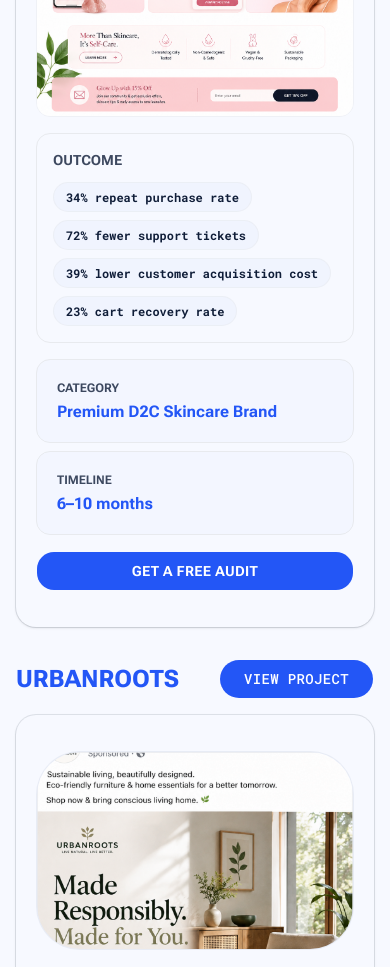
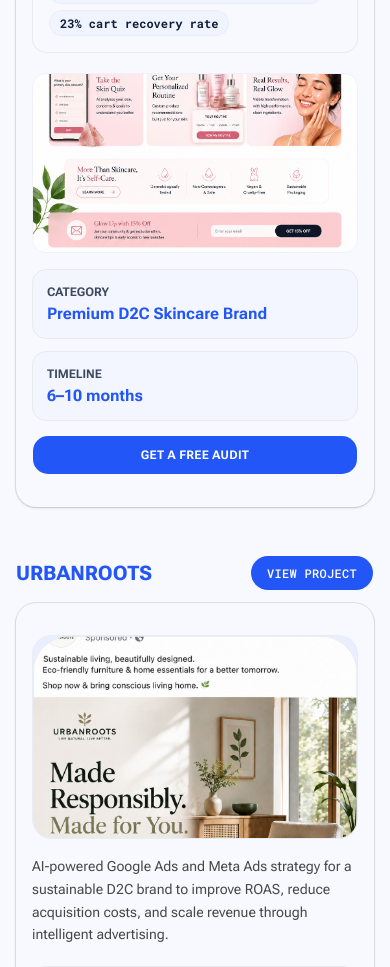
Before and after one commit to ksakhare-bi/OwnTheDigital, a Next.js app in the folder website/: page /services/ai-marketing in a window 390 px wide. Shown: the part 4180-5147 px from the top of the page. Built offline with nearby package versions, Linux system fonts and the light colour scheme.

Commit message:
feat: add ScrollStack component and implement page content sections

```diff
--- a/website/src/components/portfolio/portfolio-content.tsx
+++ b/website/src/components/portfolio/portfolio-content.tsx
@@ -17,14 +17,14 @@
 }) {
   return (
     <div className={cn("flex flex-col rounded-[14px] border border-border bg-background p-4 sm:p-5", className)}>
-      <h4 className="text-sm font-bold text-navy uppercase opacity-80 mb-3">
+      <h4 className="text-xs sm:text-sm font-bold text-navy uppercase opacity-80 mb-2 sm:mb-3">
         {title}
       </h4>
-      <div className="flex flex-wrap gap-2">
+      <div className="flex flex-wrap gap-1.5 sm:gap-2">
         {items.map((item) => (
           <span
             key={item}
-            className="inline-flex items-center justify-center rounded-full bg-surface-tint/50 border border-border/50 px-3 py-1.5 font-mono text-xs font-bold text-navy sm:text-sm whitespace-normal text-left"
+            className="inline-flex items-center justify-center rounded-full bg-surface-tint/50 border border-border/50 px-2.5 py-1 sm:px-3 sm:py-1.5 font-mono text-xs font-bold text-navy sm:text-xs md:text-sm whitespace-normal text-left"
           >
             {item}
           </span>
@@ -36,16 +36,16 @@
 
 export function PortfolioProjectCard({ project }: { project: PortfolioProject }) {
   return (
-    <article className="group">
-      <div className="mb-4 flex flex-wrap items-center justify-between gap-4 sm:mb-6">
-        <h3 className="min-w-0 flex-1 truncate text-2xl leading-tight font-extrabold text-primary uppercase sm:text-3xl lg:text-[40px]">
+    <article className="group pb-4 sm:pb-0">
+      <div className="mb-3 flex flex-wrap items-center justify-between gap-4 sm:mb-6">
+        <h3 className="min-w-0 flex-1 truncate text-xl leading-tight font-extrabold text-primary uppercase sm:text-2xl md:text-2xl lg:text-[40px]">
           {project.name}
         </h3>
         <Link
           href={`/case-studies/${project.slug}`}
           className={cn(
             buttonVariants(),
-            "h-10 rounded-full px-6 font-mono text-sm uppercase tracking-wide",
+            "h-9 sm:h-10 rounded-full px-4 sm:px-6 font-mono text-xs sm:text-sm uppercase tracking-wide",
           )}
         >
           View Project
@@ -53,39 +53,40 @@
       </div>
 
       <Card className="overflow-hidden border-none bg-background rounded-[20px] shadow-sm transition-all duration-300">
-        <CardContent className="grid grid-cols-1 md:grid-cols-2 lg:grid-cols-3 gap-6 lg:gap-8 p-5 sm:p-6 lg:p-6 lg:py-2">
+        <CardContent className="grid grid-cols-1 md:grid-cols-2 lg:grid-cols-3 gap-5 sm:gap-6 p-4 sm:p-6 lg:p-6">
 
           {/* Column 1: Image + Description */}
-          <div className="flex flex-col gap-5">
-            <div className="relative aspect-[16/10] sm:aspect-[4/3] w-full overflow-hidden rounded-[44px] bg-surface-tint border border-border/50">
+          <div className="flex flex-col gap-4 sm:gap-5 col-span-1">
+            <div className="relative aspect-[16/10] sm:aspect-[4/3] w-full overflow-hidden rounded-[20px] sm:rounded-[24px] bg-surface-tint border border-border/50">
               <Image
                 src={project.artImage}
                 alt={`${project.name} preview`}
                 fill
-                sizes="(max-width: 1024px) 100vw, 400px"
+                sizes="(max-width: 768px) 100vw, (max-width: 1024px) 50vw, 400px"
                 className="object-cover object-top"
               />
             </div>
-            <p className="text-base leading-relaxed text-body sm:text-[17px]">
+            <p className="text-sm leading-relaxed text-body sm:text-base md:text-base lg:text-[17px]">
               {project.description}
             </p>
           </div>
 
-          {/* Grouped Columns 2 & 3 for perfect row height matching */}
-          <div className="md:col-span-1 lg:col-span-2 grid grid-cols-1 md:grid-cols-2 gap-4 sm:gap-5 lg:gap-8">
+          {/* Column 2: What We Did + Outcome */}
+          <div className="flex flex-col gap-4 sm:gap-5 justify-between col-span-1">
+            <DetailGroup title="What We Did" items={project.services} className="flex-1" />
+            <DetailGroup title="Outcome" items={project.outcomes} className="flex-1" />
+          </div>
 
-            {/* Row 1, Left: What We Did */}
-            <DetailGroup title="What We Did" items={project.services} className="h-full" />
-
-            {/* Row 1, Right: Image */}
-            <div className="flex flex-col gap-2 sm:gap-3 h-full">
-              <div className="flex-1 relative min-h-[160px] sm:min-h-[220px] w-full overflow-hidden rounded-[14px] border border-border/50">
+          {/* Column 3 / Row 2: Detail Image + Category + Timeline + Button */}
+          <div className="col-span-1 md:col-span-2 lg:col-span-1 grid grid-cols-1 md:grid-cols-2 lg:grid-cols-1 gap-4 sm:gap-5">
+            {/* Detail Image */}
+            <div className="relative min-h-[180px] sm:min-h-[220px] w-full overflow-hidden rounded-[14px] border border-border/50">
               {project.summaryBaseImage && (
                 <Image
                   src={project.summaryBaseImage}
                   alt=""
                   fill
-                    sizes="(max-width: 1024px) 100vw, 300px"
+                  sizes="(max-width: 768px) 100vw, (max-width: 1024px) 50vw, 300px"
                   className="object-cover"
                 />
               )}
@@ -93,40 +94,37 @@
                 src={project.summaryImage}
                 alt={`${project.name} detail`}
                 fill
-                  sizes="(max-width: 1024px) 100vw, 300px"
+                sizes="(max-width: 768px) 100vw, (max-width: 1024px) 50vw, 300px"
                 className="object-cover object-bottom"
               />
             </div>
-            </div>
 
-            {/* Row 2, Left: Outcome */}
-            <DetailGroup title="Outcome" items={project.outcomes} className="h-full" />
-
-            {/* Row 2, Right: Category + Timeline + Button */}
-            <div className="flex flex-col gap-2 sm:gap-3 h-full">
-              <div className="flex-1 rounded-[14px] border border-border bg-surface-tint/30 p-5 sm:p-4">
-                <h4 className="text-xs sm:text-sm font-bold text-navy uppercase mb-1.5 opacity-80">
+            {/* Category, Timeline & Button */}
+            <div className="flex flex-col gap-3 justify-between">
+              <div className="rounded-[14px] border border-border bg-surface-tint/30 p-3.5 sm:p-4 md:p-4 lg:p-5">
+                <h4 className="text-xs font-bold text-navy uppercase mb-1 opacity-80">
                   Category
                 </h4>
-                <p className="text-base sm:text-lg font-bold text-primary leading-tight">
+                <p className="text-base sm:text-base md:text-base lg:text-lg font-bold text-primary leading-tight">
                   {project.category}
                 </p>
               </div>
-              <div className="flex-1 rounded-[14px] border border-border bg-surface-tint/30 p-5 sm:p-4">
-                <h4 className="text-xs sm:text-sm font-bold text-navy uppercase mb-1.5 opacity-80">
+
+              <div className="rounded-[14px] border border-border bg-surface-tint/30 p-3.5 sm:p-4 md:p-4 lg:p-5">
+                <h4 className="text-xs font-bold text-navy uppercase mb-1 opacity-80">
                   Timeline
                 </h4>
-                <p className="text-base sm:text-lg font-bold text-primary leading-tight">
+                <p className="text-base sm:text-base md:text-base lg:text-lg font-bold text-primary leading-tight">
                   {project.timeline}
                 </p>
               </div>
 
-              <div className="shrink-0 pt-2 sm:pt-0">
+              <div className="pt-0.5">
                 <Link
                   href="/contact"
                   className={cn(
                     buttonVariants(),
-                    "w-full h-10 sm:h-11 rounded-[18px] text-sm sm:text-lg font-bold uppercase tracking-wide"
+                    "w-full h-10 sm:h-11 md:h-11 lg:h-12 rounded-[16px] sm:rounded-[18px] text-xs sm:text-sm md:text-sm lg:text-base font-bold uppercase tracking-wide"
                   )}
                 >
                   Get a free Audit
@@ -143,18 +141,21 @@
 
 export function PortfolioContent() {
   return (
-    <main className="mx-auto flex w-full max-w-[1416px] flex-col gap-8 px-4 pt-6 pb-0 sm:gap-[98px] sm:px-6 sm:pt-[98px] sm:pb-12">
-      <section className="rounded-[20px] border border-border bg-background p-5 text-center sm:p-10 xl:p-[50px]">
-        <div className="mx-auto flex max-w-[1316px] flex-col items-center gap-4 sm:gap-10">
-          <h2 className="text-2xl leading-[1.1] font-bold tracking-[0.03em] text-primary uppercase sm:text-5xl lg:text-[72px]">
+    <main className="mx-auto flex w-full max-w-[1416px] flex-col gap-8 px-4 pt-12 sm:pt-8 pb-0 sm:gap-[98px] sm:px-6 md:pt-[70px] sm:pt-[84px] lg:pt-[60px] xl:pt-[94px] sm:pb-12">
+      <section className="rounded-[20px] border border-border bg-background p-2 py-12 text-center sm:p-10 md:p-14 lg:p-20 xl:p-[50px]">
+        <div className="mx-auto flex max-w-[1316px] flex-col items-center gap-6 sm:gap-8 md:gap-10">
+          <h2 className="text-2xl leading-[1.1] font-bold tracking-[0.03em] text-primary uppercase sm:text-5xl lg:text-[56px] xl:text-[72px]">
             Results That Speak Louder Than Promises.
           </h2>
-          <p className="text-xs max-w-[935px] leading-relaxed tracking-[0.03em] text-black sm:text-xl">
+          <p className="text-sm max-w-[935px] leading-relaxed tracking-[0.03em] text-body sm:text-base md:text-lg lg:text-xl font-medium px-6 md:px-10 lg:px-24 xl:px-14">
             Every project is built around one goal helping businesses grow through strategy, creativity, and performance-driven marketing.
           </p>
           <Link
             href="/contact"
-            className={cn(buttonVariants(), "h-10 rounded-full px-6 font-mono text-xs font-semibold sm:h-16 sm:px-8 sm:text-lg")}
+            className={cn(
+              buttonVariants(),
+              "h-11 rounded-full px-6 font-mono text-sm font-semibold sm:h-11 sm:px-6 sm:text-sm md:h-12 md:px-6 md:text-base lg:h-14 lg:px-7 lg:text-base xl:h-16 xl:px-8 xl:text-lg",
+            )}
           >
             Let&apos;s Build Yours
           </Link>
@@ -162,14 +163,17 @@
       </section>
 
       {portfolioSections.map((section) => (
-        <section key={section.title} className="space-y-3 sm:space-y-20">
-          <div className="flex items-center justify-center sm:justify-between gap-3 sm:min-h-[78px] sm:gap-5">
-            <h2 className="text-2xl leading-tight font-bold text-primary uppercase text-center sm:text-left sm:text-5xl xl:text-[52px]">
+        <section key={section.title} className="space-y-3 sm:space-y-20 pt-10 sm:pt-8 md:pt-5">
+          <div className="flex items-center justify-center sm:justify-between gap-3 min-h-[42px] sm:min-h-[36px] sm:gap-5 mb-6 sm:mb-10 md:mb-16">
+            <h2 className="text-2xl leading-tight font-bold text-primary uppercase text-center sm:text-left sm:text-3xl md:text-4xl lg:text-5xl xl:text-[52px]">
               {section.title}
             </h2>
             <Link
               href={section.serviceHref}
-              className={cn(buttonVariants(), "hidden sm:inline-flex h-16 rounded-full px-8 font-mono text-lg font-semibold")}
+              className={cn(
+                buttonVariants(),
+                "hidden sm:inline-flex h-11 rounded-full px-6 font-mono text-sm font-semibold md:h-12 md:px-6 md:text-base xl:h-16 xl:px-8 xl:text-lg",
+              )}
             >
               View Service
             </Link>
--- a/website/src/components/ui/ScrollStack.tsx
+++ b/website/src/components/ui/ScrollStack.tsx
@@ -50,8 +50,8 @@
   itemDistance = 100,
   itemStackDistance = 30,
   stackPosition = "20%",
-  scaleEndPosition = "10%",
-  baseScale = 0.85,
+  scaleEndPosition: _scaleEndPosition = "10%",
+  baseScale: _baseScale = 0.85,
   rotationAmount = 0,
   blurAmount = 0,
   useWindowScroll = false,
```
Also changed, not shown: website/src/components/home/our-work.tsx (+31 -33 lines), website/src/components/services/services-content.tsx (+4 -4 lines). Lines whose indentation alone changed are shown as unchanged.
